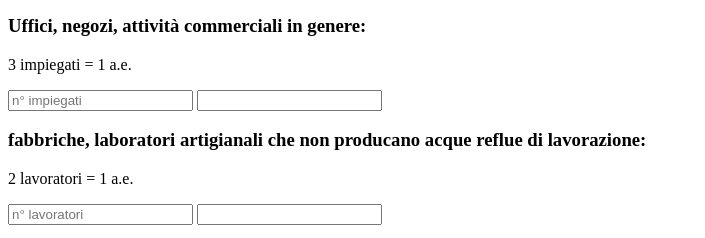
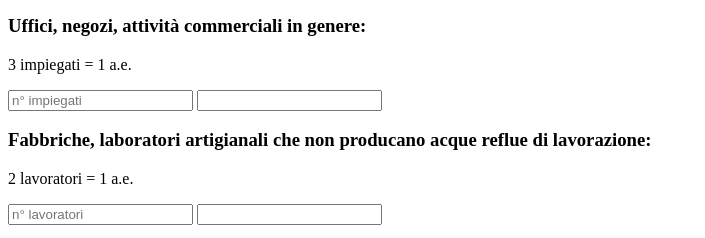
Before and after one commit to garpez21/zetaplast, a plain HTML site: page index.html in a window 1280 px wide. Shown: the part 2840-3078 px from the top of the page, 0-705 px from the left. Drawn offline with Linux system fonts and the light colour scheme.

Commit message:
Update index.html
Fabbriche maiuscolo

```diff
--- a/index.html
+++ b/index.html
@@ -238,7 +238,7 @@
                     <input type="text" readonly class="result" name="" />
                 </div>
                 <div class="section-calc-formula" data-formula="B/2">
-                    <h3>fabbriche, laboratori artigianali che non producano acque reflue di lavorazione:</h3>
+                    <h3>Fabbriche, laboratori artigianali che non producano acque reflue di lavorazione:</h3>
                     <p>2 lavoratori = 1 a.e.</p>
                     <input type="text" class="B" placeholder="n° lavoratori" name="" />
                     <input type="text" readonly class="result" name="" />
```
